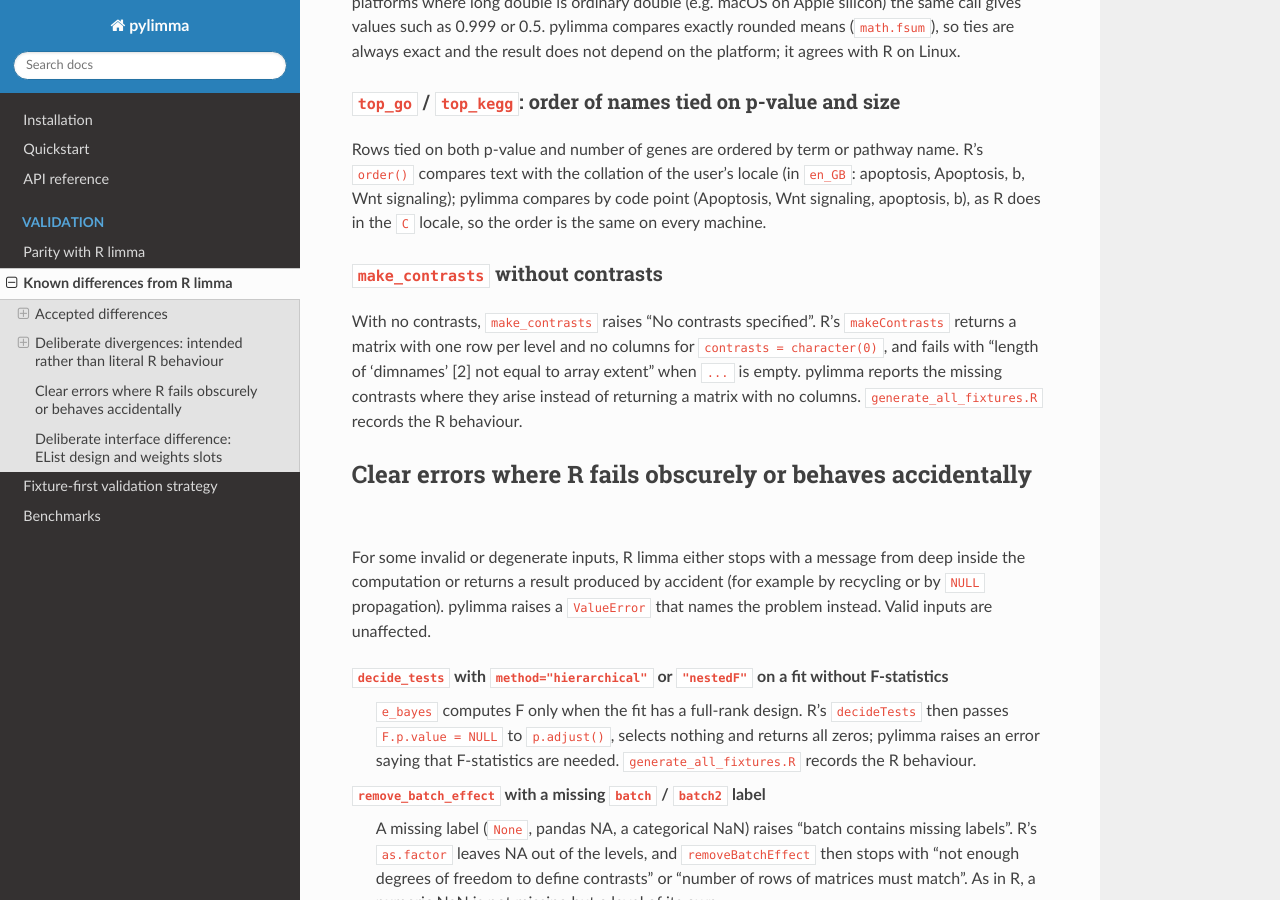
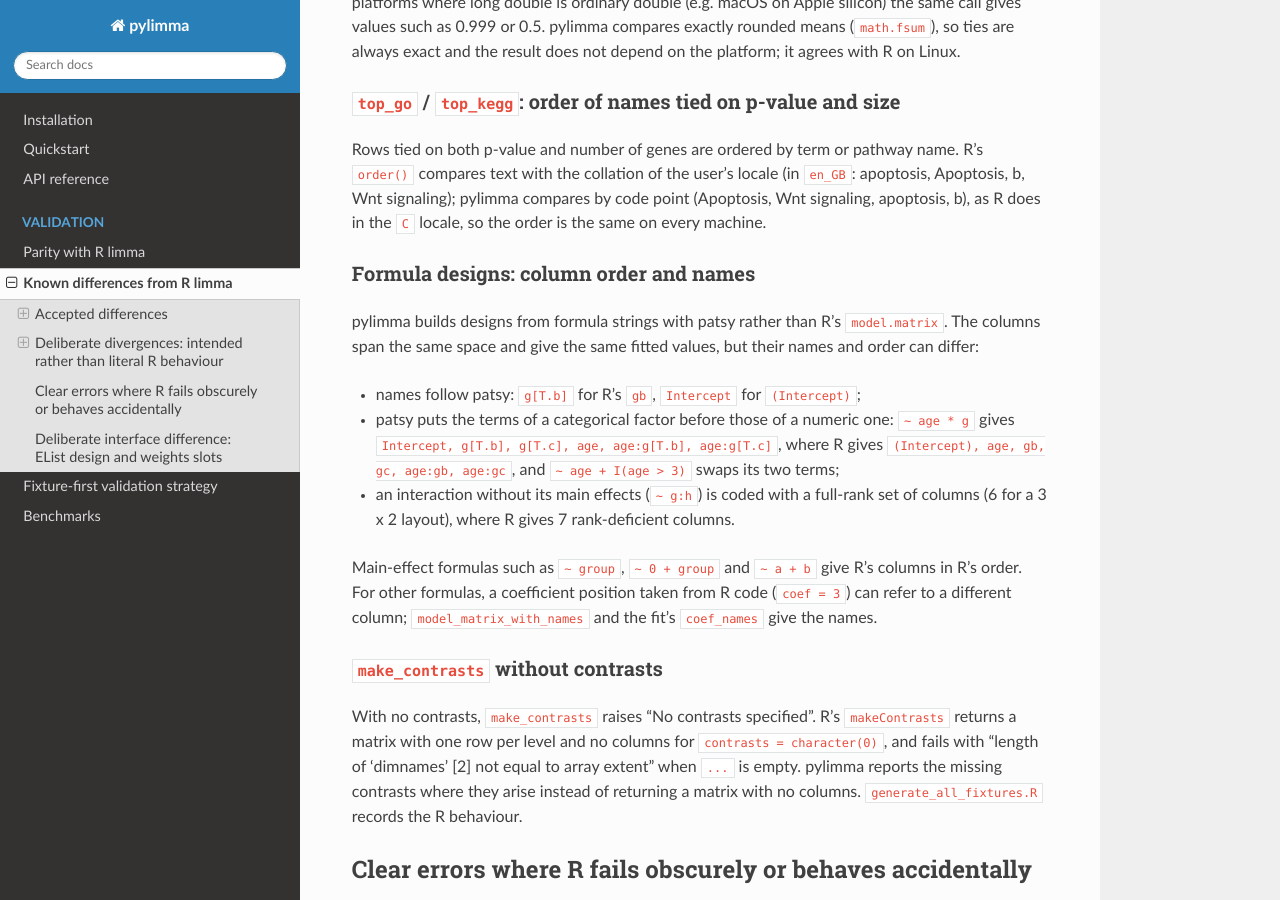
Before and after one commit to john-mulvey/pylimma, a Sphinx documentation site: the page built from docs/validation/known_differences.rst, in a window 1280 px wide and 900 px high, scrolled down 4071 px. Built offline with Sphinx 7.4.7 and the Read the Docs theme 3.1.0, drawn with Linux system fonts in a browser that asks for light colours; pages that are not in the unit, such as notebooks, are missing from menus.

Commit message:
Document how formula designs differ from R's model.matrix
Designs built from formula strings with patsy span the same space as R's
model.matrix and give the same fits, but names follow patsy (g[T.b] for
gb), patsy puts categorical terms before numeric ones (~ age * g, ~ age
+ I(age > 3)) and ~ g:h is coded with 6 full-rank columns where R has 7
rank-deficient ones. Coefficient positions copied from R code can
therefore point at other columns. The model_matrix docstring and
known_differences.rst now describe this deliberate divergence.

Audit finding: U1-04

```diff
--- a/docs/validation/known_differences.rst
+++ b/docs/validation/known_differences.rst
@@ -230,6 +230,28 @@ user's locale (in ``en_GB``: apoptosis, Apoptosis, b, Wnt signaling);
 pylimma compares by code point (Apoptosis, Wnt signaling, apoptosis, b),
 as R does in the ``C`` locale, so the order is the same on every machine.
 
+Formula designs: column order and names
+~~~~~~~~~~~~~~~~~~~~~~~~~~~~~~~~~~~~~~~
+
+pylimma builds designs from formula strings with patsy rather than R's
+``model.matrix``. The columns span the same space and give the same fitted
+values, but their names and order can differ:
+
+- names follow patsy: ``g[T.b]`` for R's ``gb``, ``Intercept`` for
+  ``(Intercept)``;
+- patsy puts the terms of a categorical factor before those of a numeric
+  one: ``~ age * g`` gives ``Intercept, g[T.b], g[T.c], age, age:g[T.b],
+  age:g[T.c]``, where R gives ``(Intercept), age, gb, gc, age:gb,
+  age:gc``, and ``~ age + I(age > 3)`` swaps its two terms;
+- an interaction without its main effects (``~ g:h``) is coded with a
+  full-rank set of columns (6 for a 3 x 2 layout), where R gives 7
+  rank-deficient columns.
+
+Main-effect formulas such as ``~ group``, ``~ 0 + group`` and ``~ a + b``
+give R's columns in R's order. For other formulas, a coefficient position
+taken from R code (``coef = 3``) can refer to a different column;
+``model_matrix_with_names`` and the fit's ``coef_names`` give the names.
+
 ``make_contrasts`` without contrasts
 ~~~~~~~~~~~~~~~~~~~~~~~~~~~~~~~~~~~~
 
```
Also changed, not shown: CHANGELOG.md (+6 -0 lines), 1 other file.
